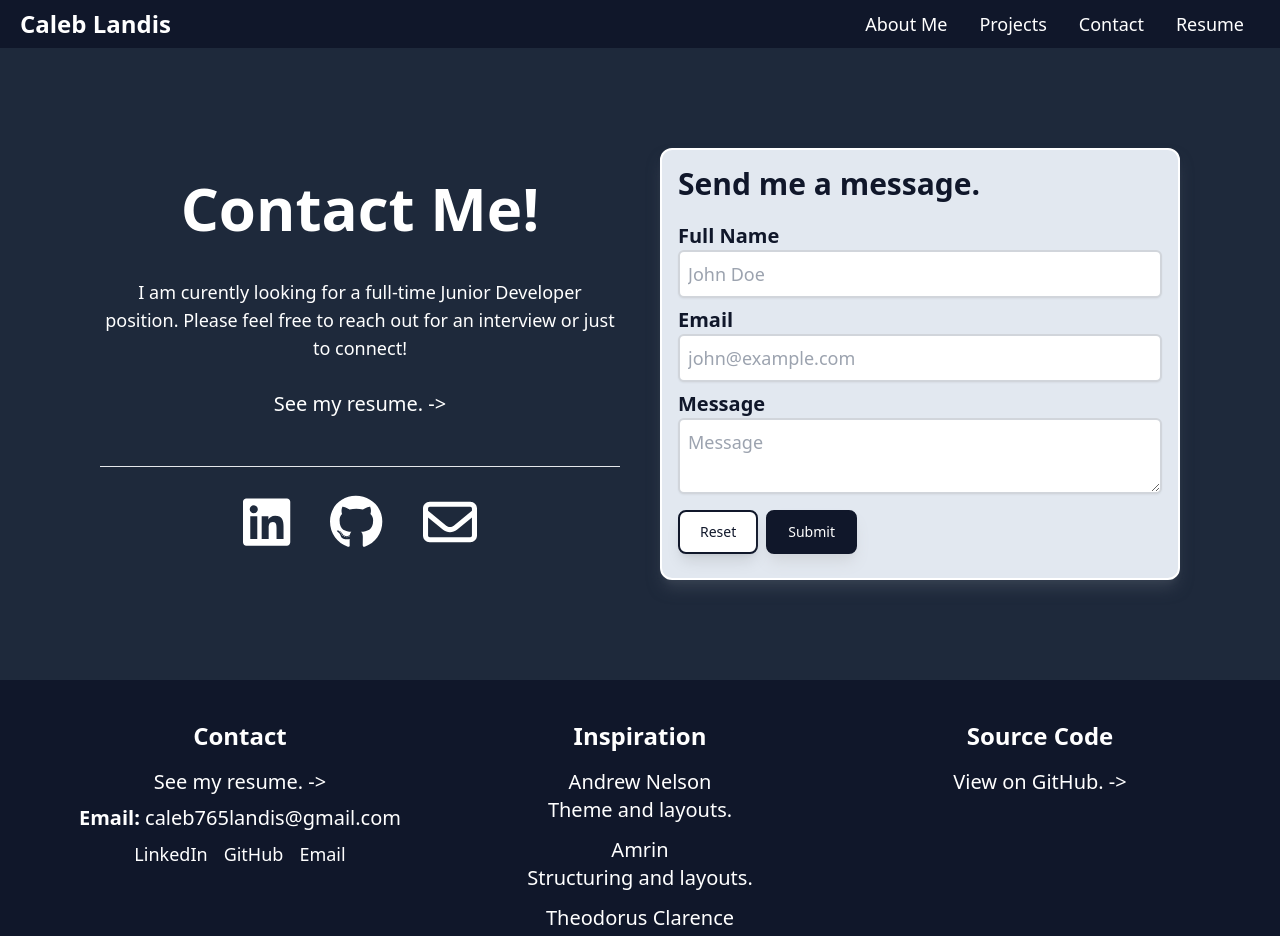
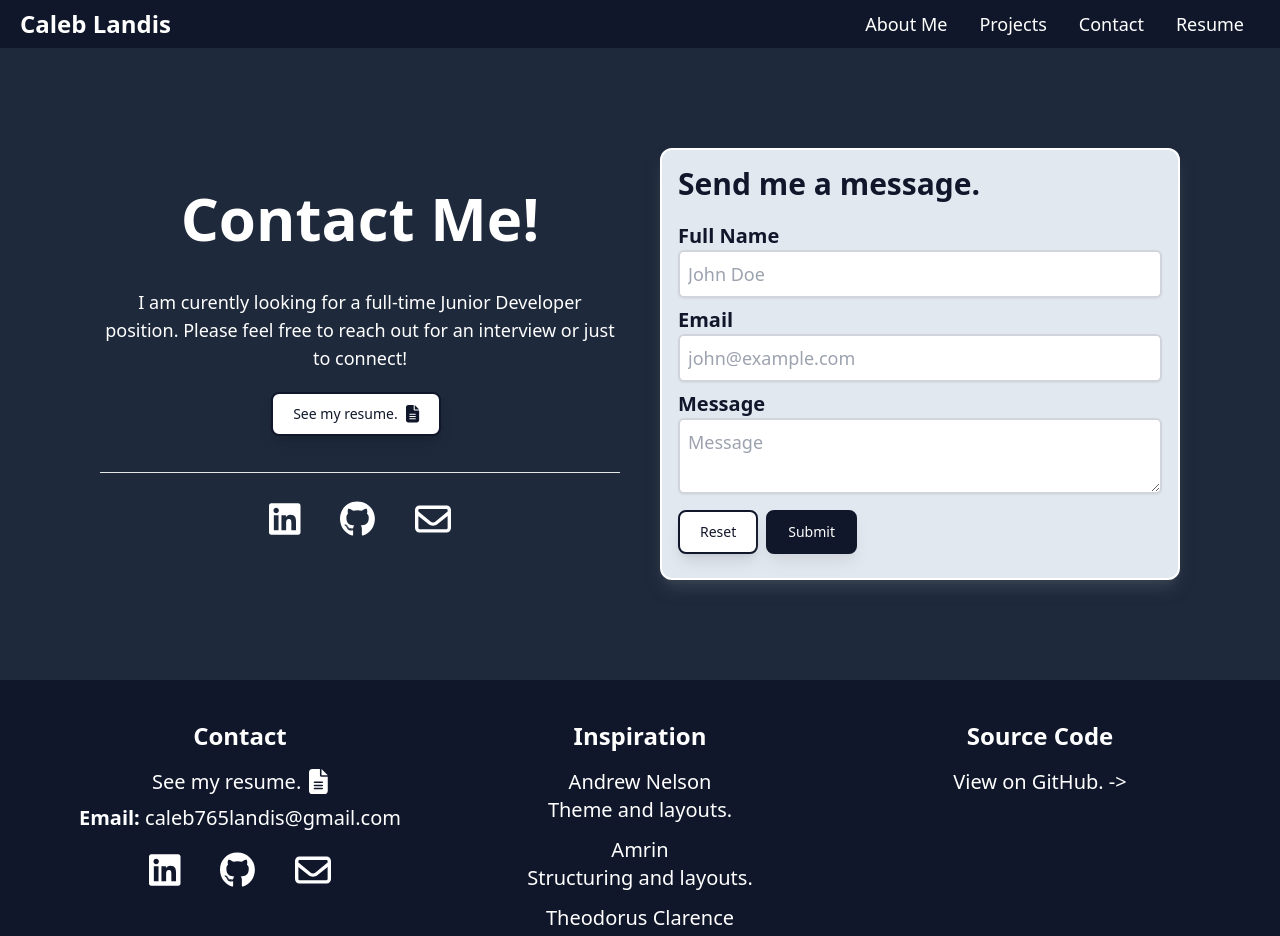
Before and after one commit to caleb765landis/Portfolio, a Next.js app: page /contact in a window 1280 px wide. Shown: the top 936 px of the page. Built offline with nearby package versions, Linux system fonts and the light colour scheme.

Commit message:
Added abillity to add buttons to icons

```diff
--- a/components/elements/PrimaryButton.jsx
+++ b/components/elements/PrimaryButton.jsx
@@ -1,16 +1,40 @@
 import Link from "next/link"
+import * as IconImports from "/utils/iconImports"
 
-export default function PrimaryButton({ link, text, type, download=false, downloadPath="/images/profile.jpg" }) {
+export default function PrimaryButton({ link, text, icon, type, download = false, downloadPath = "/images/profile.jpg" }) {
+    let componentToRender = null
+
+    if (download) {
+        componentToRender = <DownloadButton link={link} text={text} downloadPath={downloadPath} icon={icon} />
+    } else {
+        componentToRender = <LinkButton link={link} text={text} icon={icon} />
+    }
+
     return (
         <>
             <div>
-                <button type={ type } className="button-primary shadow-lg shadow-gray-300">
-                    {
-                        download ? <a href={link ? link : "/"} download={downloadPath}>{text ? text : "Button"}</a>
-                            : <Link href={link ? link : "/"}>{text ? text : "Button"}</Link>
-                    }
+                <button type={type} className="button-primary shadow-lg shadow-gray-300">
+                    {componentToRender}
                 </button>
             </div>
         </>
     )
 }
+
+function DownloadButton({ link, text, downloadPath, icon }) {
+    return (
+        <a href={link ? link : "/"} download={downloadPath}>
+            <span>{text ? text : "Button"}</span>
+            {icon ? <IconImports.FontAwesomeIcon icon={icon} size="lg" className="pl-2" /> : null}
+        </a>
+    )
+}
+
+function LinkButton({ link, text, icon }) {
+    return (
+        <Link href={link ? link : "/"}>
+            <span>{text ? text : "Button"}</span>
+            {icon ? <IconImports.FontAwesomeIcon icon={icon} size="lg" className="pl-2" /> : null}
+        </Link>
+    )
+}
--- a/components/elements/SecondaryButton.jsx
+++ b/components/elements/SecondaryButton.jsx
@@ -1,16 +1,40 @@
 import Link from "next/link"
+import * as IconImports from "/utils/iconImports"
 
-export default function SecondaryButton({ link, text, type, download=false, downloadPath="/images/profile.jpg" }) {
+export default function SecondaryButton({ link, text, icon, type, download=false, downloadPath="/images/profile.jpg" }) {
+    let componentToRender = null
+
+    if (download) {
+        componentToRender = <DownloadButton link={link} text={text} downloadPath={downloadPath} icon={icon} />
+    } else {
+        componentToRender = <LinkButton link={link} text={text} icon={icon} />
+    }
+
     return (
         <>
             <div>
                 <button type={ type } className="button-secondary shadow-lg shadow-black-500">
-                    {
-                        download ? <a href={link ? link : "/"} download={downloadPath}>{text ? text : "Button"}</a>
-                            : <Link href={link ? link : "/"}>{text ? text : "Button"}</Link>
-                    }
+                    {componentToRender}
                 </button>
             </div>
         </>
     )
 }
+
+function DownloadButton({ link, text, downloadPath, icon }) {
+    return (
+        <a href={link ? link : "/"} download={downloadPath}>
+            <span>{text ? text : "Button"}</span>
+            {icon ? <IconImports.FontAwesomeIcon icon={icon} size="lg" className="pl-2" /> : null}
+        </a>
+    )
+}
+
+function LinkButton({ link, text, icon }) {
+    return (
+        <Link href={link ? link : "/"}>
+            <span>{text ? text : "Button"}</span>
+            { icon ? <IconImports.FontAwesomeIcon icon={icon} size="lg" className="pl-2"/> : null }
+        </Link>
+    )
+}
--- a/components/layouts/Footer.jsx
+++ b/components/layouts/Footer.jsx
@@ -1,8 +1,11 @@
-import { copyToClipboard } from '@/utils/copyToClipboard';
-import Link from 'next/link'
+import Link from "next/link";
+import * as IconImports from "/utils/iconImports";
+import {copyToClipboard} from "@/utils/copyToClipboard";
+import SecondaryButton from "../elements/SecondaryButton";
 
 export default function Footer() {
-    return <>
+	return (
+		<>
 			{/* Footer Section */}
 			<div className="p-10">
 				{/* Content */}
@@ -11,15 +14,51 @@ export default function Footer() {
 						<div className="flex flex-col items-center">
 							<h1 className="text-2xl font-semibold pb-4">Contact</h1>
 
-                        <h2 className="text-xl pb-2 hover:underline"><Link href="/resume/">See my resume. -&gt;</Link></h2>
+							<h2 className="text-xl pb-2 hover:underline">
+								<Link href="/resume/">
+									See my resume.
+									<IconImports.FontAwesomeIcon
+										icon={IconImports.faFileLines}
+										size="lg"
+										className="pl-2"
+									/>
+								</Link>
+							</h2>
 
-                        <h2 className="text-xl pb-2"><span className="font-semibold">Email:</span> caleb765landis@gmail.com</h2>
+							<h2 className="text-xl pb-5">
+								<span className="font-semibold">Email:</span>{" "}
+								caleb765landis@gmail.com
+							</h2>
 
 							{/* Icons */}
-                        <div className="flex-row">
-                            <span className="px-2">LinkedIn</span>
-                            <span className="px-2">GitHub</span>
-                            <span className="px-2" onClick={() => copyToClipboard("caleb765landis@gmail.com")}>Email</span>
+							<div className="">
+								<a href="https://linkedin.com/in/caleb765landis/">
+									<IconImports.FontAwesomeIcon
+										icon={IconImports.faLinkedin}
+										size="2x"
+										className="px-5 hover:text-accentSecondary"
+									/>
+								</a>
+
+								<a href="https://github.com/caleb765landis">
+									<IconImports.FontAwesomeIcon
+										icon={IconImports.faGithub}
+										size="2x"
+										className="px-5 hover:text-accentSecondary"
+									/>
+								</a>
+
+								<a
+									href="/"
+									className="px-5"
+									onClick={() => copyToClipboard("caleb765landis@gmail.com")}
+								>
+									<IconImports.FontAwesomeIcon
+										icon={IconImports.faEnvelope}
+										size="2x"
+										className="hover:text-accentSecondary"
+									/>
+								</a>
 							</div>
 						</div>
 					</div>
@@ -39,23 +78,33 @@ export default function Footer() {
 							</div>
 
 							<div className="hover:underline">
-                            <a href="https://dev.to/coderamrin/how-to-build-a-portfolio-website-with-react-tailwind-css-fni" target="_blank">
+								<a
+									href="https://dev.to/coderamrin/how-to-build-a-portfolio-website-with-react-tailwind-css-fni"
+									target="_blank"
+								>
 									<h2 className="text-xl">Amrin</h2>
-                                <p className="text-xl font-thin pb-3">Structuring and layouts.</p>
+									<p className="text-xl font-thin pb-3">
+										Structuring and layouts.
+									</p>
 								</a>
 							</div>
 
 							<div className="hover:underline">
 								<a href="https://theodorusclarence.com/" target="_blank">
 									<h2 className="text-xl">Theodorus Clarence</h2>
-                                <p className="text-xl font-thin pb-3">Future re-styling and colors.</p>
+									<p className="text-xl font-thin pb-3">
+										Future re-styling and colors.
+									</p>
 								</a>
 							</div>
 
 							<div className="hover:underline">
 								<a href="https://www.enji.dev/" target="_blank">
 									<h2 className="text-xl">Enji Dev</h2>
-                                <p className="text-xl font-thin pb-3">Future design features and future <span className="italic">Today I Learned</span> page.</p>
+									<p className="text-xl font-thin pb-3">
+										Future design features and future{" "}
+										<span className="italic">Today I Learned</span> page.
+									</p>
 								</a>
 							</div>
 						</div>
@@ -64,16 +113,21 @@ export default function Footer() {
 					<div className="flex md:basis-1/3 justify-center pb-10">
 						<div className="flex flex-col">
 							<h1 className="text-2xl font-semibold pb-4">Source Code</h1>
-                        <h2 className="text-xl pb-2 hover:underline"><Link href="http://www.github.com/caleb765landis/Portfolio/">View on GitHub. -&gt;</Link></h2>
+							<h2 className="text-xl pb-2 hover:underline">
+								<Link href="http://www.github.com/caleb765landis/Portfolio/">
+									View on GitHub. -&gt;
+								</Link>
+							</h2>
 						</div>
 					</div>
 				</div>
 
-            <hr/>
+				<hr />
 
 				<div className="flex justify-center p-5">
 					<p>&copy; 2023 Caleb Landis</p>
 				</div>
 			</div>
 		</>
+	);
 }
--- a/components/layouts/home/Contact.jsx
+++ b/components/layouts/home/Contact.jsx
@@ -1,40 +1,67 @@
-import Link from 'next/link'
-import { FontAwesomeIcon } from '@fortawesome/react-fontawesome'
-import { faEnvelope } from "@fortawesome/free-regular-svg-icons";
-import { faGithub, faLinkedin } from "@fortawesome/free-brands-svg-icons";
+import Link from "next/link";
 
-import { copyToClipboard } from '@/utils/copyToClipboard'
-import PrimaryButton from "../../elements/PrimaryButton"
-import SecondaryButton from "../../elements/SecondaryButton"
+import * as IconImports from "/utils/iconImports";
 
-export default function Contact({ onHome=true }) {
+import {copyToClipboard} from "@/utils/copyToClipboard";
+import PrimaryButton from "../../elements/PrimaryButton";
+import SecondaryButton from "../../elements/SecondaryButton";
+
+export default function Contact({onHome = true}) {
 	return (
 		<>
 			{/* Contact Section */}
-        <div id="contact" className="bg-accent md:p-20 px-5 py-10 flex flex-wrap justify-center items-center md:grid-cols-2">
+			<div
+				id="contact"
+				className="bg-accent md:p-20 px-5 py-10 flex flex-wrap justify-center items-center md:grid-cols-2"
+			>
 				{/* Heading Section */}
 				<div className="flex flex-col md:basis-1/2 text-center p-5">
 					<h1 className="text-6xl font-semibold pb-10">Contact Me!</h1>
-                <p>
-                    I am curently looking for a full-time Junior Developer position. Please feel free to reach out for an interview or just to connect!
+					<p className="pb-5">
+						I am curently looking for a full-time Junior Developer position.
+						Please feel free to reach out for an interview or just to connect!
 					</p>
-                <br/>
-                <p className="text-xl pb-5 hover:underline"><Link href="/resume/">See my resume. -&gt;</Link></p>
-                <br/><hr/><br/>
-                <p></p>
+
+					<div className="text-xl">
+						<SecondaryButton
+							link="/resume/"
+							text="See my resume."
+							icon={IconImports.faFileLines}
+						></SecondaryButton>
+					</div>
+
+					<br />
+					<hr />
+					<br />
 
 					{/* Icons */}
 					<div className="flex justify-center">
 						<a href="https://linkedin.com/in/caleb765landis/">
-                        <FontAwesomeIcon icon={faLinkedin} size="3x" className="px-5 hover:text-accentSecondary" />
+							<IconImports.FontAwesomeIcon
+								icon={IconImports.faLinkedin}
+								size="2x"
+								className="px-5 hover:text-accentSecondary"
+							/>
 						</a>
 
 						<a href="https://github.com/caleb765landis">
-                        <FontAwesomeIcon icon={faGithub} size="3x" className="px-5 hover:text-accentSecondary" />
+							<IconImports.FontAwesomeIcon
+								icon={IconImports.faGithub}
+								size="2x"
+								className="px-5 hover:text-accentSecondary"
+							/>
 						</a>
 
-                    <a href="/" className="px-5" onClick={() => copyToClipboard("caleb765landis@gmail.com")}>
-                        <FontAwesomeIcon icon={faEnvelope} size="3x hover:text-accentSecondary"/>
+						<a
+							href="/"
+							className="px-5"
+							onClick={() => copyToClipboard("caleb765landis@gmail.com")}
+						>
+							<IconImports.FontAwesomeIcon
+								icon={IconImports.faEnvelope}
+								size="2x"
+								className="hover:text-accentSecondary"
+							/>
 						</a>
 					</div>
 				</div>
@@ -48,30 +75,60 @@ export default function Contact({ onHome=true }) {
 						{/* Currently has a limit of 50 form submissions each month, so I'll use the other form tag until website is ready to publish. */}
 						{/* <form className="text-xl" action="https://getform.io/f/f28cd6d6-be8e-4fa6-9910-39bf349fe147" method="POST"> */}
 
-                    <form className="text-xl" action="mailto:caleb765landis@gmail.com" method="post" encType="text/plain">
+						<form
+							className="text-xl"
+							action="mailto:caleb765landis@gmail.com"
+							method="post"
+							encType="text/plain"
+						>
 							{/* Full Name */}
 							<label className="block pb-2">
 								<span className="font-semibold">Full Name</span>
-                                <input required type="text" name="Full Name" placeholder="John Doe" className="form-input block w-full rounded-md border-2 border-gray-300 shadow-sm focus:border-accentSecondary p-2 text-lg"></input>
+								<input
+									required
+									type="text"
+									name="Full Name"
+									placeholder="John Doe"
+									className="form-input block w-full rounded-md border-2 border-gray-300 shadow-sm focus:border-accentSecondary p-2 text-lg"
+								></input>
 							</label>
 
 							{/* Email Address */}
 							<label className="block pb-2">
 								<span className="font-semibold">Email</span>
-                                <input required type="email" name="Email" placeholder="john@example.com" className="form-input block w-full rounded-md border-2 border-gray-300 shadow-sm focus:border-accentSecondary p-2 text-lg"></input>
+								<input
+									required
+									type="email"
+									name="Email"
+									placeholder="john@example.com"
+									className="form-input block w-full rounded-md border-2 border-gray-300 shadow-sm focus:border-accentSecondary p-2 text-lg"
+								></input>
 							</label>
 
 							{/* Message */}
 							<label className="block pb-4">
 								<span className="font-semibold">Message</span>
-                                <textarea required name="Message" placeholder="Message" className="form-textarea block w-full rounded-md border-2 border-gray-300 shadow-sm focus:border-accentSecondary p-2 text-lg"></textarea>
+								<textarea
+									required
+									name="Message"
+									placeholder="Message"
+									className="form-textarea block w-full rounded-md border-2 border-gray-300 shadow-sm focus:border-accentSecondary p-2 text-lg"
+								></textarea>
 							</label>
 
 							{/* <button type="submit">Submit</button> */}
 
 							<div className="flex flex-row">
-                            <SecondaryButton text="Reset" type="reset" link={onHome ? "/#contact" : "/contact"}/>
-                            <PrimaryButton text="Submit" type="submit" link={onHome ? "/#contact" : "/contact"}/>
+								<SecondaryButton
+									text="Reset"
+									type="reset"
+									link={onHome ? "/#contact" : "/contact"}
+								/>
+								<PrimaryButton
+									text="Submit"
+									type="submit"
+									link={onHome ? "/#contact" : "/contact"}
+								/>
 							</div>
 						</form>
 					</div>
--- /dev/null
+++ b/utils/iconImports.js
@@ -0,0 +1,6 @@
+import { FontAwesomeIcon } from '@fortawesome/react-fontawesome'
+import { faEnvelope } from "@fortawesome/free-regular-svg-icons";
+import { faFileLines } from "@fortawesome/free-solid-svg-icons";
+import { faGithub, faLinkedin } from "@fortawesome/free-brands-svg-icons";
+
+export { FontAwesomeIcon, faEnvelope, faFileLines, faGithub, faLinkedin }
```
Lines whose indentation alone changed are shown as unchanged.
